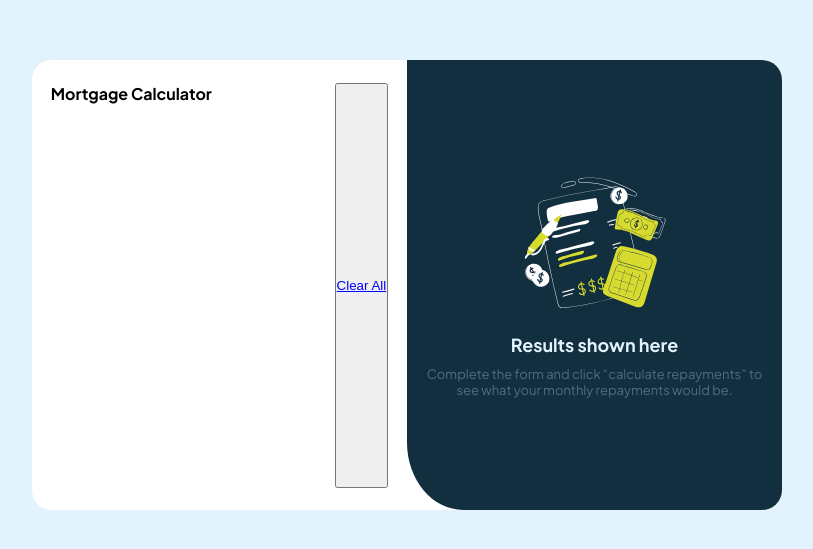
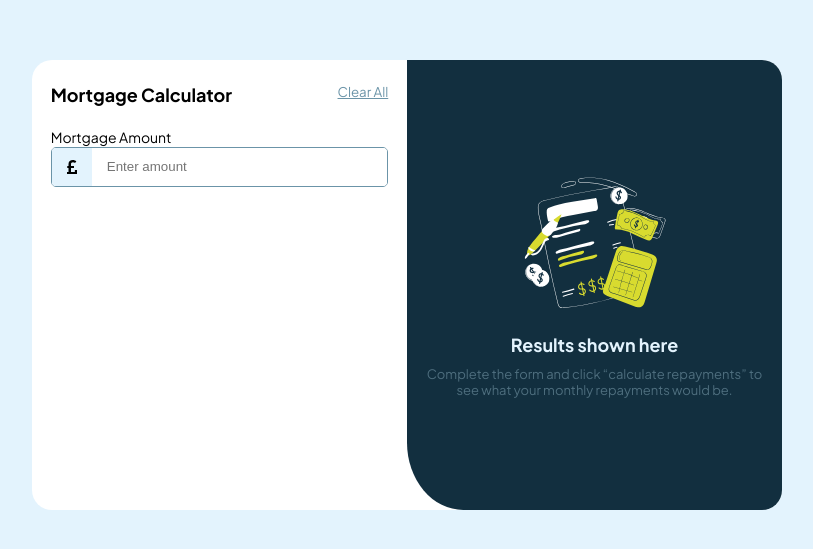
Before and after one commit to TornikeTt/Mortgage-repayment-calculator, a React (Vite) app: page / in a window 1280 px wide. Shown: the part 115-664 px from the top of the page, without its empty margins (233-1046 px from the left). Built offline with nearby package versions, Linux system fonts and the light colour scheme.

Commit message:
replace <p> with <span> and add input field for amount entry

```diff
--- a/src/Components/Leftside/Leftside.jsx
+++ b/src/Components/Leftside/Leftside.jsx
@@ -1,3 +1,4 @@
+import { FaPoundSign } from "react-icons/fa";
 import calculator from "../../assets/images/icon-calculator.svg";
 import "./Leftside.scss";
 
@@ -7,10 +8,29 @@ function Leftside() {
             <div className="calculator-wrapper">
                 <div className="calculator-header">
                     <h1 className="calculator-title">Mortgage Calculator</h1>
-                    <button>
-                        <p className="clear-button">Clear All</p>
+                    <button className="clear-button">
+                        <span>Clear All</span>
                     </button>
                 </div>
+
+                <form>
+                    <div className="mortgageAmount-container">
+                        <label htmlFor="mortgageAmount-input">
+                            Mortgage Amount
+                        </label>
+
+                        <div className="mortgageAmount-input-wrapper">
+                            <div className="input-icon-wrapper">
+                                <FaPoundSign className="input-icon" />
+                            </div>
+                            <input
+                                id="mortgageAmount-input"
+                                type="number"
+                                placeholder="Enter amount"
+                            />
+                        </div>
+                    </div>
+                </form>
             </div>
         </div>
     );
--- a/src/Components/Leftside/Leftside.scss
+++ b/src/Components/Leftside/Leftside.scss
@@ -1,6 +1,7 @@
 .leftSide {
     width: 50%;
     height: 100%;
+
     display: flex;
     justify-content: center;
     align-items: center;
@@ -8,21 +9,84 @@
     .calculator-wrapper {
         width: 90%;
         height: 90%;
-
         display: flex;
+        flex-direction: column;
+    }
+}
 
 .calculator-header {
     width: 100%;
     display: flex;
     justify-content: space-between;
+    align-items: flex-start;
 
     .calculator-title {
-                font-size: 16px;
+        font-size: 18px;
     }
 
     .clear-button {
-                color: blue;
-                text-decoration-line: underline;
+        font-family: "Plus Jakarta Sans", sans-serif;
+        color: hsl(200, 26%, 54%);
+        text-decoration: underline;
+
+        cursor: pointer;
+        border: none;
+        outline: none;
+        background-color: transparent;
+
+        &:active {
+            transform: translateY(2px);
+        }
+    }
+}
+
+form {
+    width: 100%;
+    margin-top: 20px;
+}
+
+.mortgageAmount-container {
+    label {
+        font-size: 14px;
+    }
+
+    .mortgageAmount-input-wrapper {
+        width: 100%;
+        height: 40px;
+        position: relative;
+        border: 1px solid hsl(200, 26%, 54%);
+
+        overflow: hidden;
+        border-radius: 5px;
+
+        .input-icon-wrapper {
+            position: absolute;
+            width: 40px;
+            height: 100%;
+            background-color: hsl(202, 86%, 94%);
+
+            display: flex;
+            justify-content: center;
+            align-items: center;
+            z-index: 1;
+        }
+
+        input {
+            width: 100%;
+            height: 100%;
+            padding-left: 55px;
+            border: none;
+            outline: none;
+
+            // Target number inputs to remove default spinner arrows
+            // Removes spinner in Firefox
+            -moz-appearance: textfield;
+
+            // Removes spinner in Chrome, Safari, and Edge
+            &::-webkit-outer-spin-button,
+            &::-webkit-inner-spin-button {
+                -webkit-appearance: none;
+                margin: 0;
             }
         }
     }
```
Lines whose indentation alone changed are shown as unchanged.
